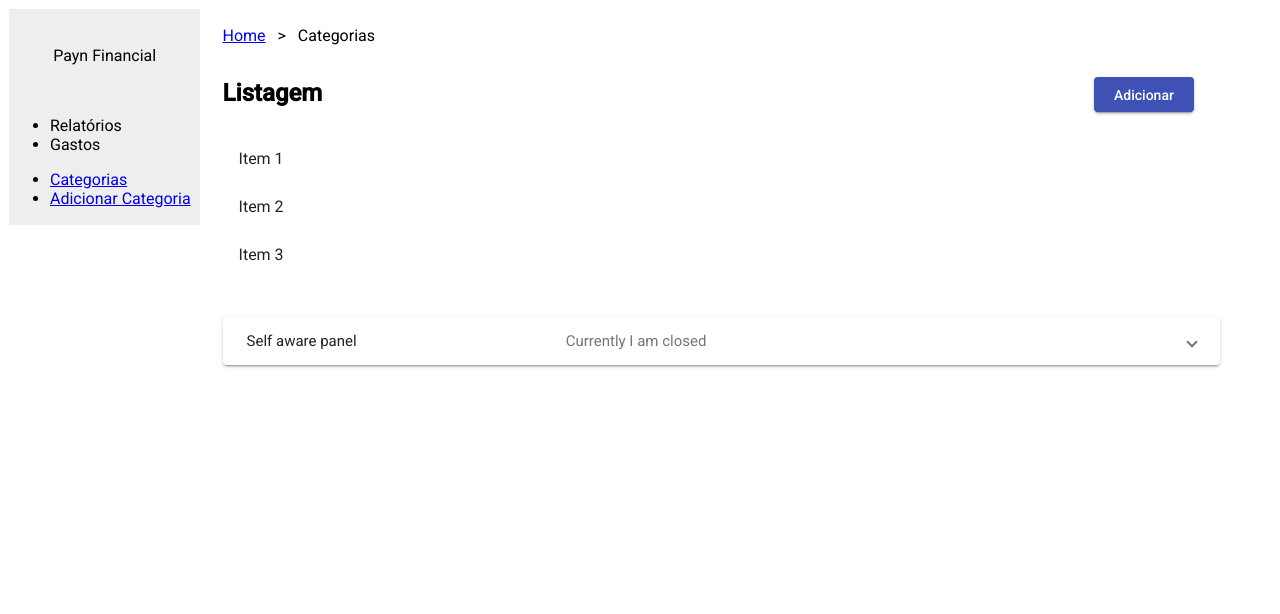
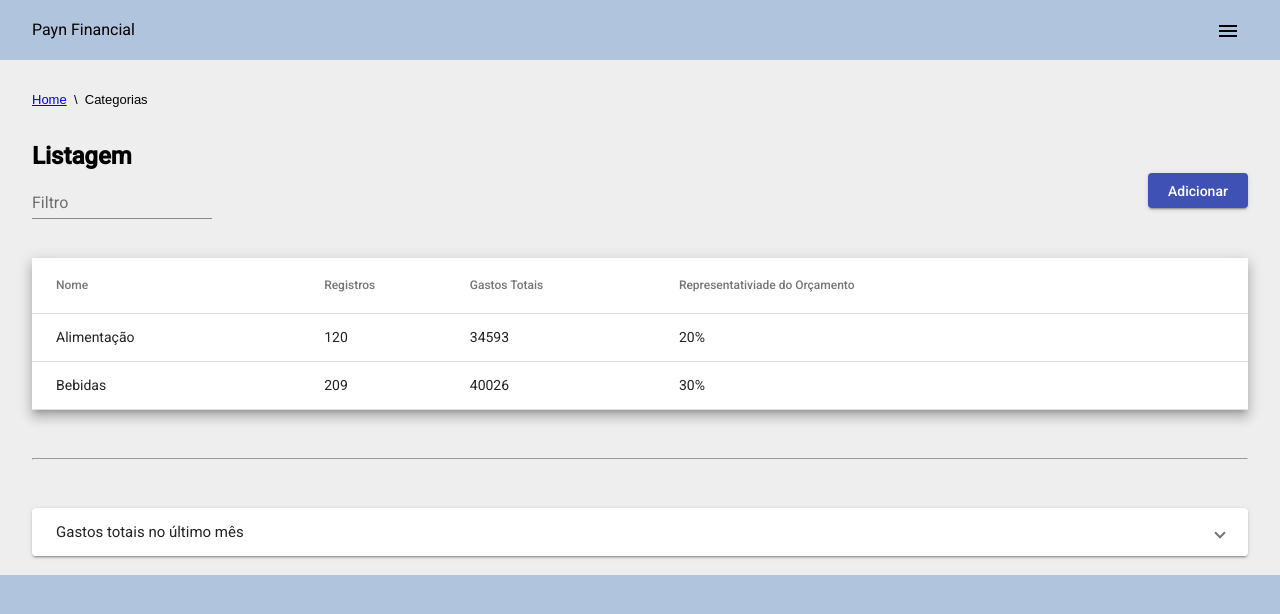
Before and after one commit to darlandc/payin, an Angular app: page /cat in a window 1280 px wide. Shown: the top 614 px of the page. Built offline with nearby package versions, Linux system fonts and the light colour scheme.

Commit message:
refinamento listagem

```diff
--- a/src/app/app.component.html
+++ b/src/app/app.component.html
@@ -1,24 +1,33 @@
 <div class="content">
-
-  <div class="lcontent">
+  <div class="top-content">
     <div class="logo">
       <span>Payn Financial</span>
-
     </div>
       <nav>
-          <ul>
-            <li><a routerLink="/reports" routerLinkActive="active"></a>Relatórios</li>
-            <li><a routerLink="/entries" routerLinkActive="active"></a>Gastos</li>
-          </ul>
-          <ul>
-            <li><a routerLink="/cat" routerLinkActive="active">Categorias</a></li>
-            <li><a routerLink="/cat/111/edit"routerLinkActive="active">Adicionar Categoria</a></li>
-          </ul>
+              <button
+              [matMenuTriggerFor]="menu"
+              type="button"
+              aria-label="Toggle sidenav"
+              mat-icon-button
+              *ngIf="true">
+              <mat-icon aria-label="Side nav toggle icon">menu</mat-icon>
+            </button>
+              <mat-menu #menu="matMenu">
+                  <button mat-menu-item routerLink="/reports" routerLinkActive="active">Relatórios</button>
+                  <button mat-menu-item routerLink="/entries" routerLinkActive="active">Gastos</button>
+                <button mat-menu-item routerLink='cat'[matMenuTriggerFor]="menuCategorias">Categorias</button>
+              </mat-menu>
+              <mat-menu #menuCategorias="matMenu">
+                  <button mat-menu-item routerLink='cat'>Lista</button>
+                  <button mat-menu-item routerLink='cat/new'>Adicionar</button>
+                </mat-menu>
         </nav>
   </div>
 
-  <div class="rcontent">
+  <div class="wrap-content">
+    <div class="breath">
       <router-outlet></router-outlet>
+    </div>
   </div>
 
 
--- a/src/app/app.component.sass
+++ b/src/app/app.component.sass
@@ -1,19 +1,29 @@
 .content
-  border: 1px solid transparent
-  .logo
-    text-align: center
-    height: 90px
+  .top-content
+    width: 100%
+    display: block
+    background: LightSteelBlue
+    height: 60px
+    position: relative
+    .logo
+      position: relative
+      text-align: left
+      span
+        position: relative
+        top: 20px
+        left: 2rem
+    nav
+      float: right
+      right: 2rem
+      position: relative
+      top: -9px
+
+  .wrap-content
     background: #EEE
-    span
+    display: block
+    position: relative
+    width: 100%
+    .breath
       position: relative
-      top: 36px
-
-  .lcontent
-    border: 1px solid transparent
-    width: 15%
-    float: left
-    background: #EEE
-  .rcontent
-    border: 1px solid transparent
-    float: right
-    width: 83%
+      width: 95%
+      margin: 0 auto
--- a/src/app/pages/cat/list/list.component.html
+++ b/src/app/pages/cat/list/list.component.html
@@ -1,32 +1,55 @@
 <ul class="breadcrumb">
   <li><a routerLink="/">Home</a></li>
-  <li>&nbsp;&nbsp; > &nbsp;&nbsp;</li>
+  <li>&nbsp;&nbsp;\&nbsp;&nbsp;</li>
   <li><a class="active">Categorias</a></li>
 </ul>
-<br>
+
+<h2>Listagem</h2>
+
 <div class="list">
-<h2>Listagem</h2>
+
+  <div class="filter">
+    <mat-form-field>
+      <input matInput (keyup)="applyFilter($event.target.value)" placeholder="Filtro">
+    </mat-form-field>
+  </div>
 
 <button mat-raised-button color="primary" routerLink="new" title="Clique aqui para adicionar uma nova categoria!">Adicionar</button>
 
-  <mat-list role="list">
-      <mat-list-item role="listitem">Item 1</mat-list-item>
-      <mat-list-item role="listitem">Item 2</mat-list-item>
-      <mat-list-item role="listitem">Item 3</mat-list-item>
-    </mat-list>
-    <br><br>
+<table mat-table [dataSource]="dataSource" class="mat-elevation-z8 cat-list">
+
+    <ng-container matColumnDef="nome">
+      <th mat-header-cell *matHeaderCellDef> Nome </th>
+      <td mat-cell *matCellDef="let categoria"> {{categoria.nome}} </td>
+    </ng-container>
+    <ng-container matColumnDef="registros">
+      <th mat-header-cell *matHeaderCellDef> Registros </th>
+      <td mat-cell *matCellDef="let categoria"> {{categoria.registros}} </td>
+    </ng-container>
+    <ng-container matColumnDef="gastosTotais">
+      <th mat-header-cell *matHeaderCellDef> Gastos Totais </th>
+      <td mat-cell *matCellDef="let categoria"> {{categoria.gastosTotais}} </td>
+    </ng-container>
+    <ng-container matColumnDef="porcentagem">
+      <th mat-header-cell *matHeaderCellDef>  Representativiade do Orçamento </th>
+      <td mat-cell *matCellDef="let categoria"> {{categoria.porcentagem}} </td>
+    </ng-container>
+
+    <tr mat-header-row *matHeaderRowDef="displayedColumns"></tr>
+    <tr mat-row *matRowDef="let row; columns: displayedColumns;"></tr>
+  </table>
+
+<hr>
+
     <mat-accordion>
       <mat-expansion-panel (opened)="panelOpenState = true"
                            (closed)="panelOpenState = false">
         <mat-expansion-panel-header>
           <mat-panel-title>
-            Self aware panel
+            Gastos totais no último mês
           </mat-panel-title>
-          <mat-panel-description>
-            Currently I am {{panelOpenState ? 'open' : 'closed'}}
-          </mat-panel-description>
         </mat-expansion-panel-header>
-        <p>I'm visible because I am open</p>
+        <p class="inner-box">Total: <strong>R$ 30.984,00</strong></p>
       </mat-expansion-panel>
     </mat-accordion>
 
--- a/src/app/pages/cat/list/list.component.sass
+++ b/src/app/pages/cat/list/list.component.sass
@@ -4,17 +4,26 @@
   margin: 0
   padding: 0
   position: relative
-  top: 1rem
+  top: 2rem
+  font-size: 13px
+  font-family: Arial
   li
     display: inline
 
 .list
-  margin: 0px 50px 0 0px
+  position: relative
+  margin: 0px
+  width: 100%
+  .filter
+    position: relative
+    top: 1rem
+  .cat-list
+    width: 100%
   button
+    position: relative
     float: right
     position: relative
     top: -50px
-    right: 26px
     width: 100px
     height: 35px
     border-radius: 4px
--- a/src/app/pages/cat/list/list.component.ts
+++ b/src/app/pages/cat/list/list.component.ts
@@ -1,4 +1,18 @@
 import { Component, OnInit } from '@angular/core';
+import { MatTableDataSource } from '@angular/material/table';
+
+export interface TiposCategorias {
+  nome: string;
+  registros: number;
+  gastosTotais: number;
+  porcentagem: string;
+}
+
+const ELEMENT_DATA: TiposCategorias[] = [
+  { nome: 'Alimentação', registros: 120, gastosTotais: 34593, porcentagem: '20%'},
+  { nome: 'Bebidas', registros: 209, gastosTotais: 40026, porcentagem: '30%'}
+];
+
 
 @Component({
   selector: 'app-list',
@@ -7,12 +21,22 @@ import { Component, OnInit } from '@angular/core';
 })
 export class ListComponent implements OnInit {
 
+  constructor() {
+  }
+
   panelOpenState = false;
 
+  displayedColumns: string[] = ['nome', 'registros', 'gastosTotais', 'porcentagem'];
 
-  constructor() { }
+  dataSource = new MatTableDataSource(ELEMENT_DATA);
+
+  applyFilter(filterValue: string) {
+    this.dataSource.filter = filterValue.trim().toLowerCase();
+  }
 
   ngOnInit() {
+
   }
 
+
 }
--- a/src/styles.sass
+++ b/src/styles.sass
@@ -1,9 +1,22 @@
 @import url(https://fonts.googleapis.com/css?family=Roboto&display=swap)
-@import '~@angular/material/theming'
-@import url(//fonts.googleapis.com/icon?family=Material+Icons)
-@import '@angular/material/prebuilt-themes/deeppurple-amber.css'
-
 @import '~@angular/material/prebuilt-themes/indigo-pink.css'
 
 body
   font-family: 'Roboto', sans-serif
+  margin: 0
+  padding: 0
+  background: LightSteelBlue
+
+hr
+  margin: 3rem 0
+
+h2
+  position: relative
+  top: 2rem
+
+.inner-box
+  background: #EEE
+  border-radius: 50px
+  padding: 20px
+  strong
+    color: DarkSlateBlue
```
Also changed, not shown: src/app/material.module.ts (+5 -2 lines).
